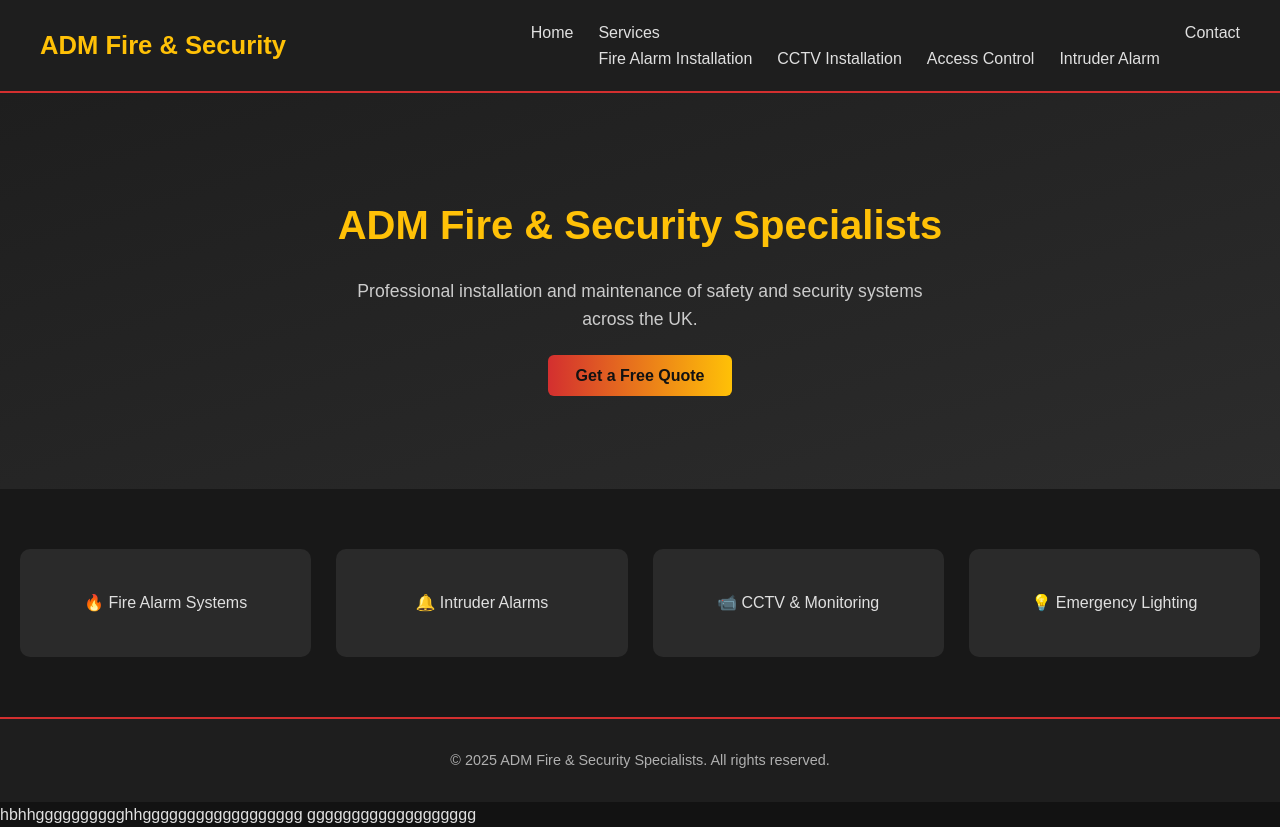
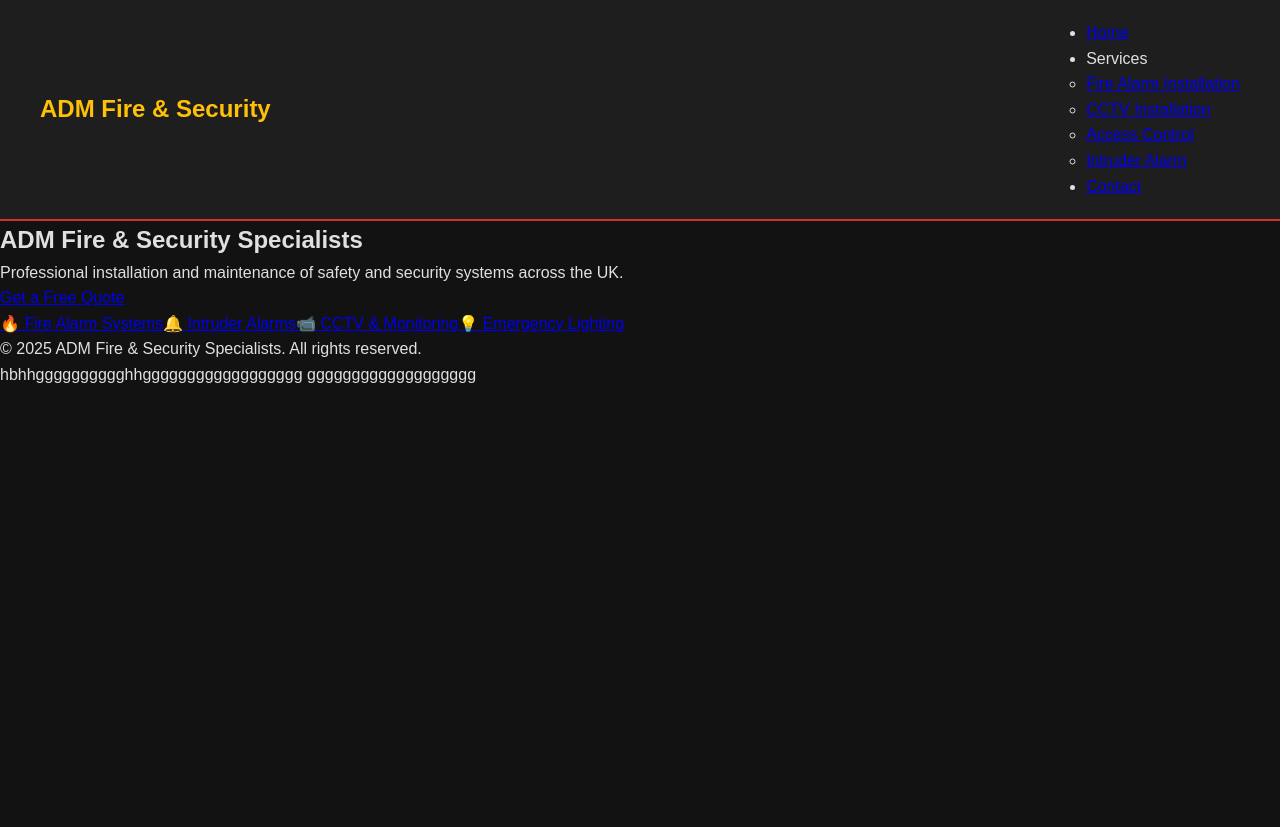
Before and after one commit to admfireandsecurity/admfireandsecurity, a React (Vite) app: page / in a window 1280 px wide. After the commit the page ends 800 px from the top, so only its background shows below. Built offline with nearby package versions, Linux system fonts and the light colour scheme.

Commit message:
Updated App.css

```diff
--- a/src/App.css
+++ b/src/App.css
@@ -7,8 +7,8 @@
 }
 
 body {
-  background-color: #121212; /* dark charcoal background */
-  color: #E0E0E0; /* soft grey text */
+  background-color: #121212; /* dark grey background */
+  color: #E0E0E0;
   line-height: 1.6;
   overflow-x: hidden;
 }
@@ -28,211 +28,4 @@ nav {
 
 nav h1 {
   color: #FFC107;
-  font-size: 1.6rem;
-  font-weight: 700;
-}
-
-nav ul {
-  list-style: none;
-  display: flex;
-  gap: 25px;
-}
-
-nav ul li a {
-  text-decoration: none;
-  color: #E0E0E0;
-  transition: color 0.3s ease;
-}
-
-nav ul li a:hover {
-  color: #D32F2F;
-}
-
-/* === HERO SECTION === */
-.hero {
-  text-align: center;
-  padding: 100px 20px;
-  background: linear-gradient(to bottom right, #1E1E1E, #2C2C2C);
-}
-
-.hero h1 {
-  font-size: 2.5rem;
-  color: #FFC107;
-  margin-bottom: 20px;
-}
-
-.hero p {
-  font-size: 1.1rem;
-  color: #CCCCCC;
-  max-width: 600px;
-  margin: 0 auto 30px;
-}
-
-.quote-btn {
-  background: linear-gradient(to right, #D32F2F, #FFC107);
-  color: #121212;
-  font-weight: 600;
-  padding: 12px 28px;
-  border-radius: 6px;
-  text-decoration: none;
-  transition: transform 0.2s ease, box-shadow 0.3s ease;
-}
-
-.quote-btn:hover {
-  transform: scale(1.05);
-  box-shadow: 0 4px 10px rgba(255, 193, 7, 0.3);
-}
-
-/* === SERVICES GRID === */
-.services-grid {
-  display: grid;
-  grid-template-columns: repeat(auto-fit, minmax(240px, 1fr));
-  gap: 25px;
-  padding: 60px 20px;
-  background-color: #181818;
-}
-
-.service-card {
-  background: #2A2A2A;
-  padding: 40px 20px;
-  border-radius: 10px;
-  text-align: center;
-  text-decoration: none;
-  color: #E0E0E0;
-  font-weight: 500;
-  transition: all 0.3s ease;
-  border: 1px solid transparent;
-}
-
-.service-card:hover {
-  border: 1px solid #D32F2F;
-  background: #333333;
-  transform: translateY(-5px);
-}
-
-/* === SERVICE DETAIL PAGES === */
-.service-detail {
-  padding: 80px 20px;
-  max-width: 800px;
-  margin: 0 auto;
-  color: #E0E0E0;
-}
-
-.service-detail h1 {
-  color: #FFC107;
-  margin-bottom: 20px;
-  font-size: 2rem;
-}
-
-.service-detail p {
-  margin-bottom: 20px;
-  color: #CCCCCC;
-}
-
-.service-detail ul {
-  list-style: disc;
-  padding-left: 20px;
-  margin-bottom: 20px;
-}
-
-.service-detail li {
-  margin-bottom: 10px;
-}
-
-.service-detail .quote-btn {
-  background: linear-gradient(to right, #D32F2F, #FFC107);
-  color: #121212;
-  font-weight: bold;
-  padding: 12px 25px;
-  border-radius: 6px;
-  text-decoration: none;
-  transition: transform 0.2s ease, box-shadow 0.3s ease;
-}
-
-.service-detail .quote-btn:hover {
-  transform: scale(1.05);
-  box-shadow: 0 4px 10px rgba(255, 193, 7, 0.3);
-}
-
-/* === CONTACT PAGE STYLING === */
-.contact-page {
-  padding: 80px 20px;
-  max-width: 600px;
-  margin: 0 auto;
-  color: #E0E0E0;
-}
-
-.contact-page h1 {
-  color: #FFC107; /* yellow highlight for headings */
-  margin-bottom: 20px;
-  text-align: center;
-  font-size: 2rem;
-}
-
-.contact-page p {
-  color: #CCCCCC;
-  text-align: center;
-  margin-bottom: 30px;
-}
-
-.contact-page form {
-  display: flex;
-  flex-direction: column;
-  gap: 15px;
-}
-
-.contact-page input,
-.contact-page textarea {
-  padding: 12px;
-  background-color: #1E1E1E; /* dark grey input background */
-  color: #E0E0E0;
-  border: 1px solid #333333; /* subtle border */
-  border-radius: 5px;
-  outline: none;
-  font-size: 1rem;
-  transition: border-color 0.3s ease, box-shadow 0.3s ease;
-}
-
-.contact-page input:focus,
-.contact-page textarea:focus {
-  border-color: #D32F2F; /* red focus border */
-  box-shadow: 0 0 8px rgba(211, 47, 47, 0.4);
-}
-
-.contact-page button {
-  background: linear-gradient(to right, #D32F2F, #FFC107); /* red to yellow gradient */
-  color: #121212; /* dark text on button */
-  font-weight: 600;
-  padding: 12px;
-  border: none;
-  border-radius: 6px;
-  cursor: pointer;
-  transition: transform 0.2s ease, box-shadow 0.3s ease;
-}
-
-.contact-page button:hover {
-  transform: scale(1.05);
-  box-shadow: 0 4px 12px rgba(255, 193, 7, 0.4); /* subtle yellow glow */
-}
-
-.contact-page p.success-message {
-  color: #FFC107;
-  margin-top: 15px;
-  text-align: center;
-}
-
-.contact-page p.error-message {
-  color: #D32F2F;
-  margin-top: 15px;
-  text-align: center;
-}
-
-/* === FOOTER === */
-footer {
-  background-color: #1E1E1E;
-  color: #B0B0B0;
-  text-align: center;
-  padding: 30px 10px;
-  border-top: 2px solid #D32F2F;
-  font-size: 0.9rem;
-}
+  font-size: 1.6
```
